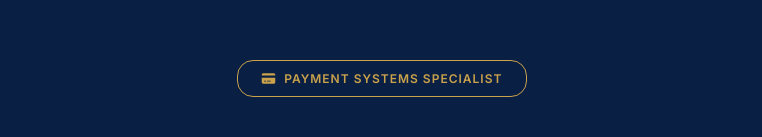
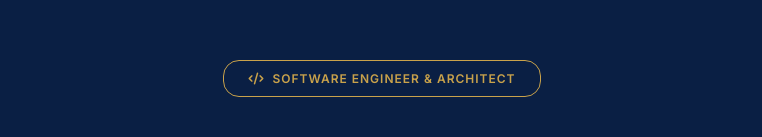
Before and after one commit to rafawilliams/rafawilliams.github.io, a plain HTML site: page index.html in a window 1280 px wide. Shown: the part 125-262 px from the top of the page, without its empty margins (258-1020 px from the left). Drawn offline with Linux system fonts and the light colour scheme.

Commit message:
Update hero badge to Software Engineer & Architect
Change badge text, page title and icon (fa-code).

```diff
--- a/index.html
+++ b/index.html
@@ -3,7 +3,7 @@
 <head>
     <meta charset="UTF-8">
     <meta name="viewport" content="width=device-width, initial-scale=1.0">
-    <title>Rafael Williams - Payment Systems Specialist</title>
+    <title>Rafael Williams - Software Engineer &amp; Architect</title>
     <meta name="description" content="Portfolio profesional de Rafael Williams, Ingeniero de Software especializado en sistemas de pago (ISO 8583, Mastercard) e infraestructura cloud en AWS">
     <link rel="stylesheet" href="style.css">
     <link href="https://fonts.googleapis.com/css2?family=Inter:wght@300;400;500;600;700;800&display=swap" rel="stylesheet">
@@ -14,8 +14,8 @@
     <section id="hero" class="hero">
         <div class="hero-content">
             <div class="hero-badge">
-                <i class="fas fa-credit-card"></i>
-                <span>Payment Systems Specialist</span>
+                <i class="fas fa-code"></i>
+                <span>Software Engineer &amp; Architect</span>
             </div>
             <h1 class="hero-title">Rafael Williams Puerto</h1>
             <p class="hero-description">
```
